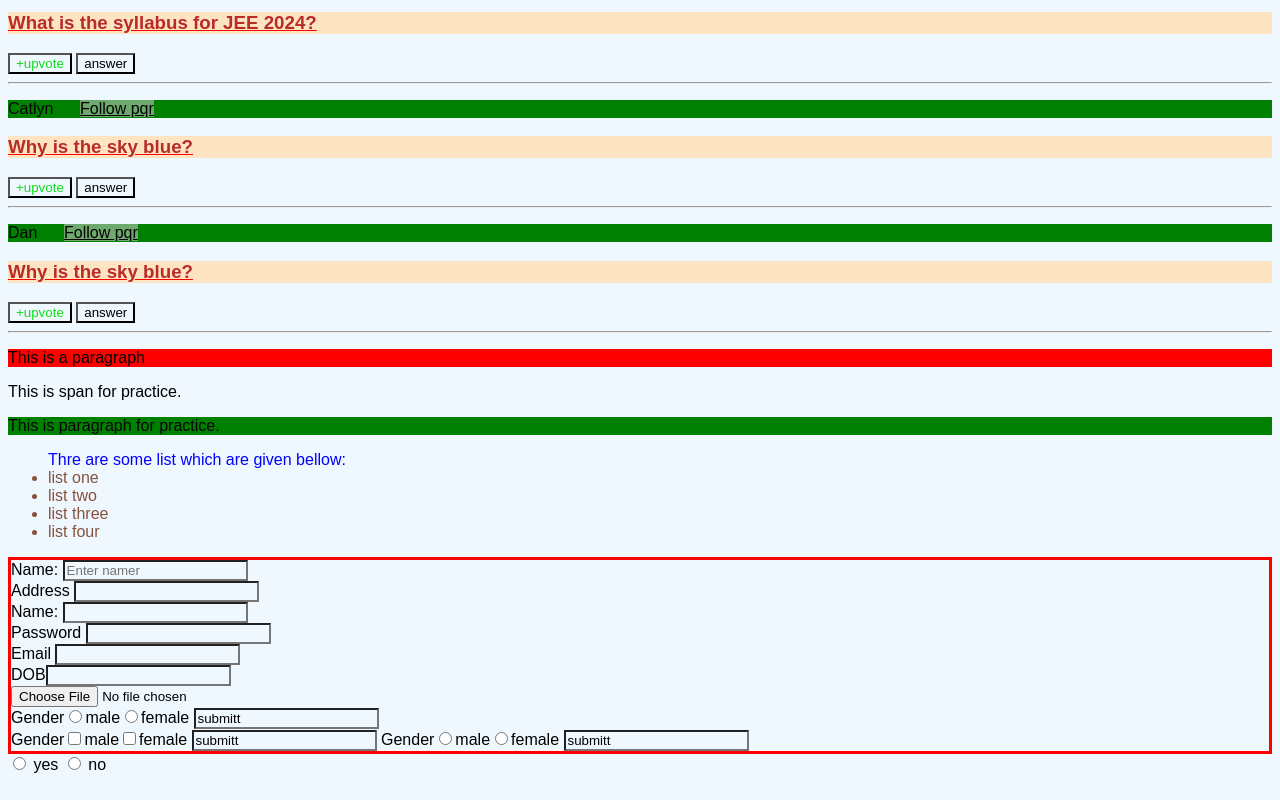
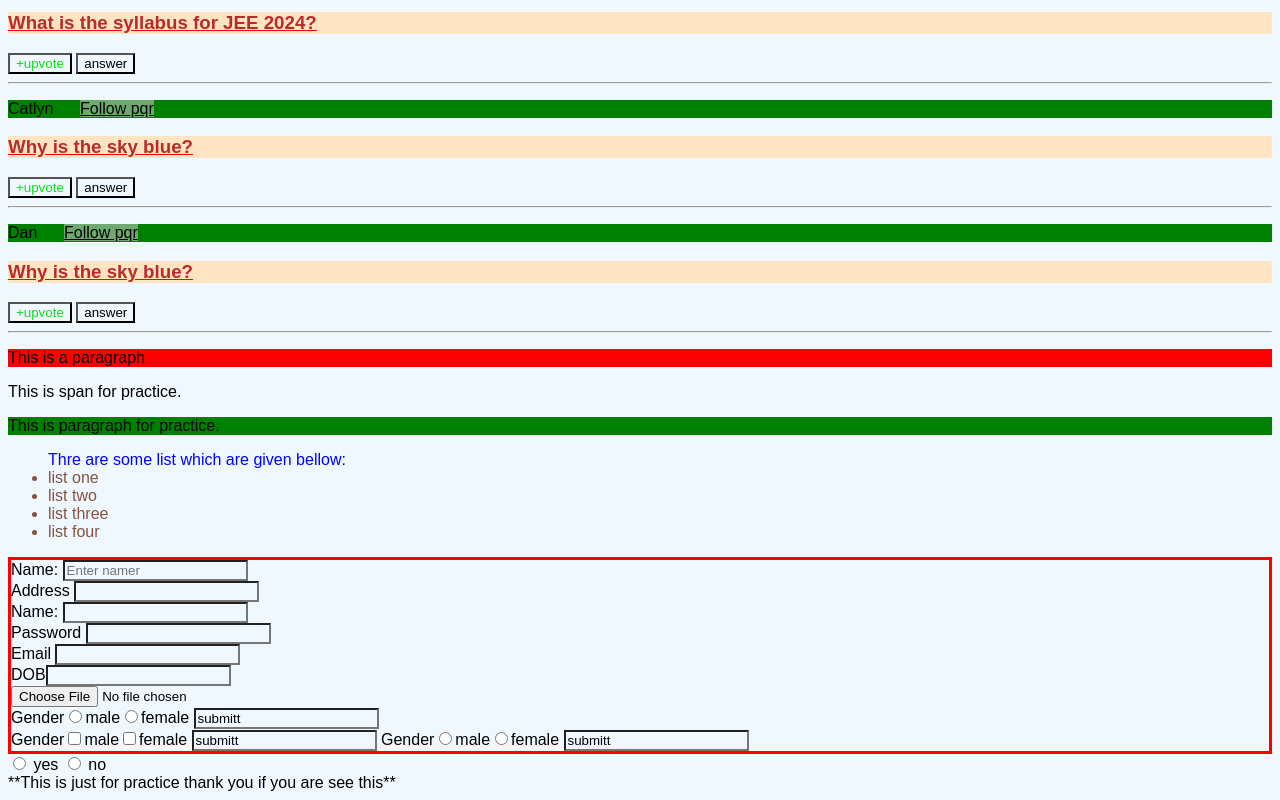
Before and after one commit to BishalPandey1/ALL_About_WebDevelopment., a plain HTML site: page just practice of apna college delta/index.html in a window 1280 px wide. Shown: the part 372-1172 px from the top of the page. Drawn offline with Linux system fonts and the light colour scheme.

Commit message:
Update index.html

```diff
--- a/just practice of apna college delta/index.html
+++ b/just practice of apna college delta/index.html
@@ -110,5 +110,6 @@
         <input type="radio" id="no" name="agreement">
         <label for="no">no</label>
     </div>
+    <div>**This is just for practice thank you if you are see this**</div>
 </body>
 </html>
```
